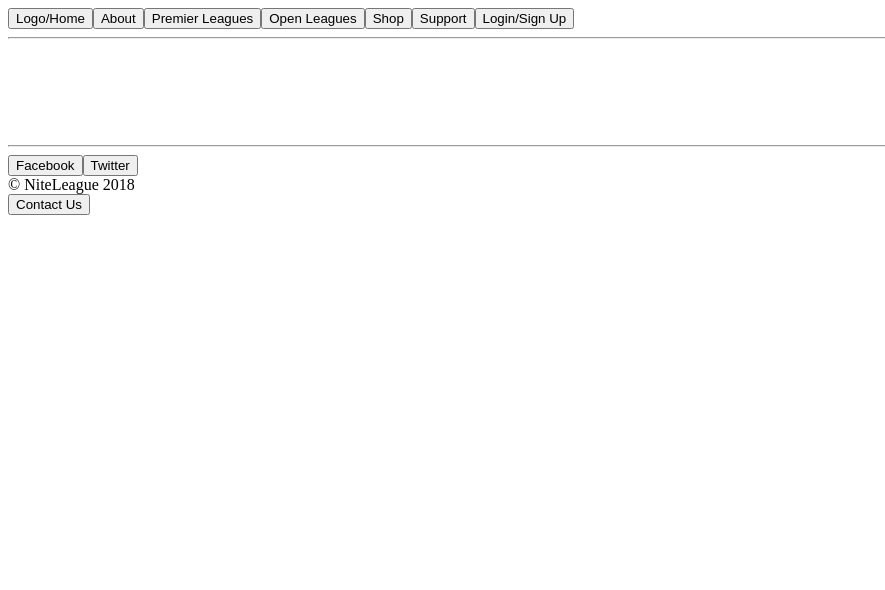
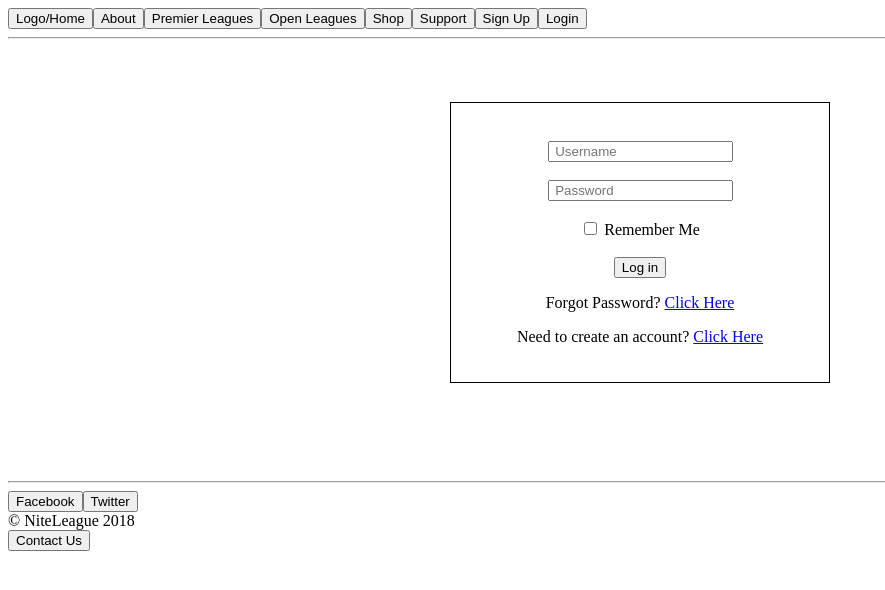
Before and after one commit to Holstein30/NiteLeague, a React app: page /login in a window 1280 px wide. Shown: the top 590 px of the page, without its empty margins (0-885 px from the left). Built offline with nearby package versions, Linux system fonts and the light colour scheme.

Commit message:
login skeleton

```diff
--- a/src/components/Main.js
+++ b/src/components/Main.js
@@ -5,6 +5,7 @@ import ManageTeamPage from "./manage-team-page";
 import ProfilePage from "./profile-page";
 import RegistrationPage from "./registration-page";
 import TeamPage from "./team-page";
+import LoginPage from "./login-page";
 
 // The Main component will render our various pages based of routing path
 // only the home page will render at the exact path of "/"
@@ -19,6 +20,7 @@ const Main = () => (
       <Route path="/manageteam" component={ManageTeamPage} />
       <Route path="/registration" component={RegistrationPage} />
       <Route path="/team" component={TeamPage} />
+      <Route path="/login" component={LoginPage} />
     </Switch>
   </main>
 );
--- a/src/components/global/buttons/global-buttons-main.js
+++ b/src/components/global/buttons/global-buttons-main.js
@@ -1,7 +1,7 @@
 import React from "react";
 export default props => {
   return (
-    <a href="#">
+    <a href={props.link}>
       <button className={props.className}>{props.name}</button>
     </a>
   );
--- a/src/components/global/nav-bar/global-nav-bar.js
+++ b/src/components/global/nav-bar/global-nav-bar.js
@@ -1,17 +1,20 @@
 import React, { Component } from "react";
+import { Link } from "react-router";
 import Button from "../buttons";
 
 class Navbar extends Component {
   render() {
     return (
       <div className="nav-bar">
-        <Button className="home-btn" name="Logo/Home" />
+        <Button className="home-btn" name="Logo/Home" link="/"/>
         <Button className="about-btn" name="About" />
         <Button className="premier-leagues-btn" name="Premier Leagues" />
         <Button className="open-leagues-btn" name="Open Leagues" />
         <Button className="shop-btn" name="Shop" />
         <Button className="support-btn" name="Support" />
-        <Button className="login-btn" name="Login/Sign Up" />
+        <Button className="login-btn" name="Sign Up" link="/registration"/>
+        <Button className="login-btn" name="Login" link="/login"/>
+
         <hr />
       </div>
     );
--- /dev/null
+++ b/src/components/login-page/index.js
@@ -0,0 +1,3 @@
+import LoginPage from "./login-page";
+
+export default LoginPage;
--- /dev/null
+++ b/src/components/login-page/login-page.js
@@ -0,0 +1,30 @@
+import React, { Component } from "react";
+import Input from "../global/inputs"
+
+class Login extends Component {
+  render() {
+    return <div>
+        <form style={{textAlign:"center"}}>
+        <div style={{border: "solid 1px black", padding: "20px", margin: "5% 35% 0% 35%"}}>
+        <br />
+    <Input className="registrationInput" type="text" name="Username" pattern=".*" title="" placeholder=" Username" required="true" />
+    <br />
+    <br />
+
+    <Input className="registrationInput" type="text" name="Password" pattern=".*" title="" placeholder=" Password" required="true" />
+    <br />
+    <br />
+    <Input className="registrationInput" type="checkbox" name="Password" pattern=".*" title="" placeholder=" Password" required="true" />
+    <label for="rememberMe"> Remember Me</label>
+    <br />
+    <br />
+    <button className="registrationInput">Log in</button>
+    <p> Forgot Password? <a href="#"> Click Here </a> </p>
+    <p> Need to create an account? <a href="#"> Click Here </a> </p>
+
+    </div>
+    </form></div>;
+  }
+}
+
+export default Login;
```
